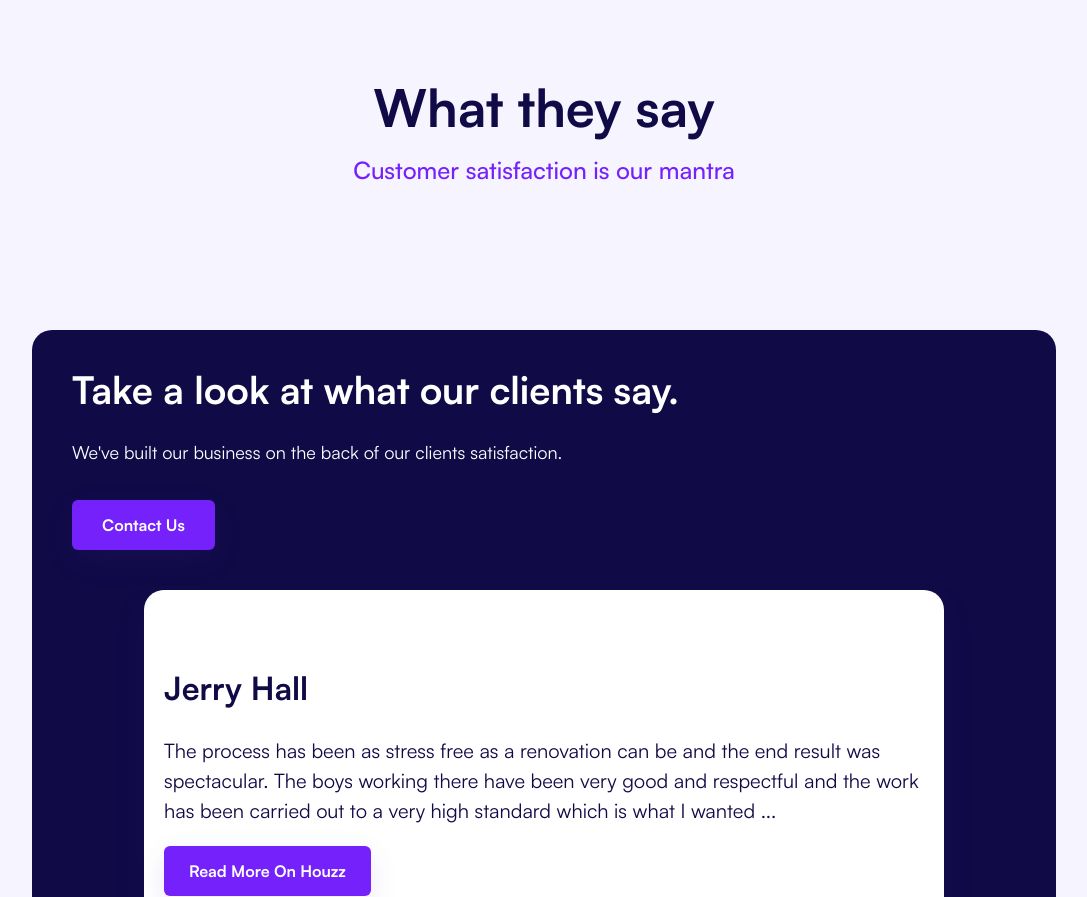
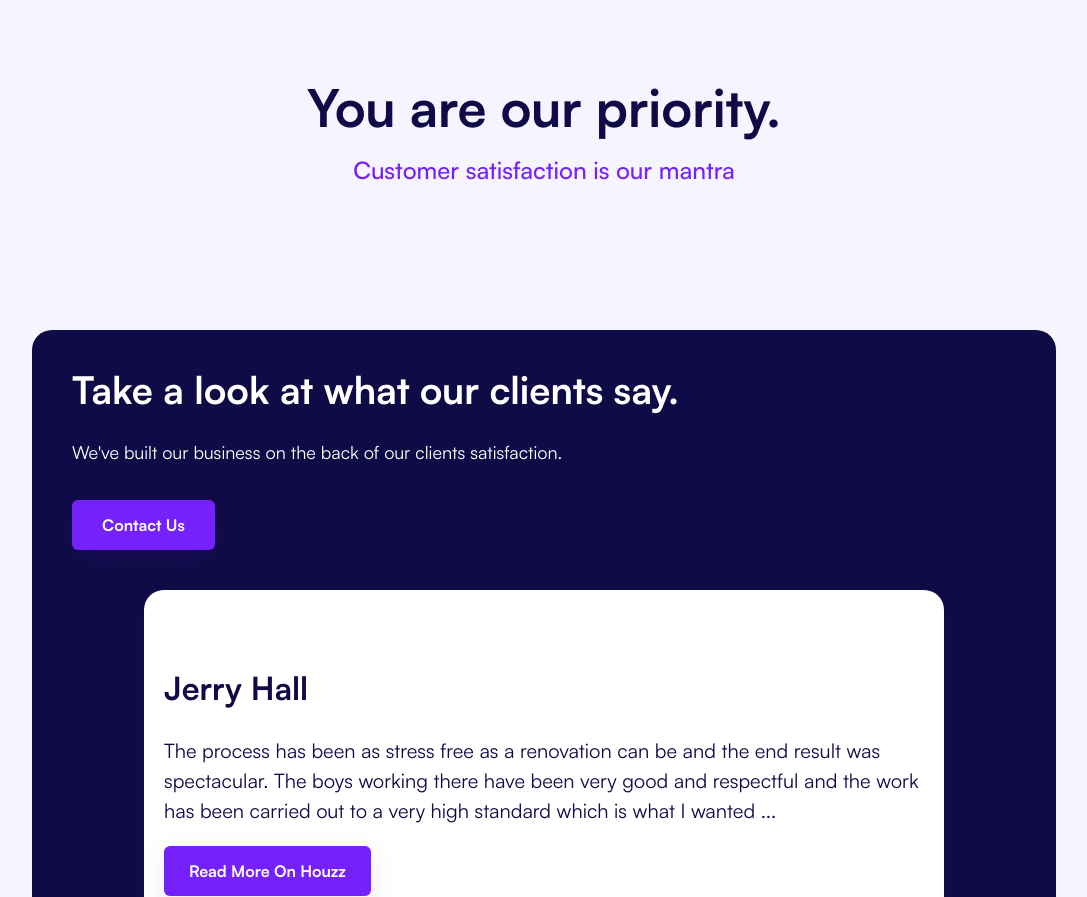
Before and after one commit to ginostoian/bhs-v1, a plain HTML site: page index.html in a window 1280 px wide. Shown: the part 3918-4815 px from the top of the page, without its empty margins (96-1183 px from the left). Drawn offline with Linux system fonts and the light colour scheme; a script that the page names is missing.

Commit message:
change heading of customer satifaction section

```diff
--- a/index.html
+++ b/index.html
@@ -254,7 +254,7 @@
 
         <section class="container services-section">
             <div class="section__header">
-                <h2 class="section__header-title">What they say</h2>
+                <h2 class="section__header-title">You are our priority.</h2>
                 <p class="section__header-subtitle">Customer satisfaction is our mantra</p>
             </div>
 
```
